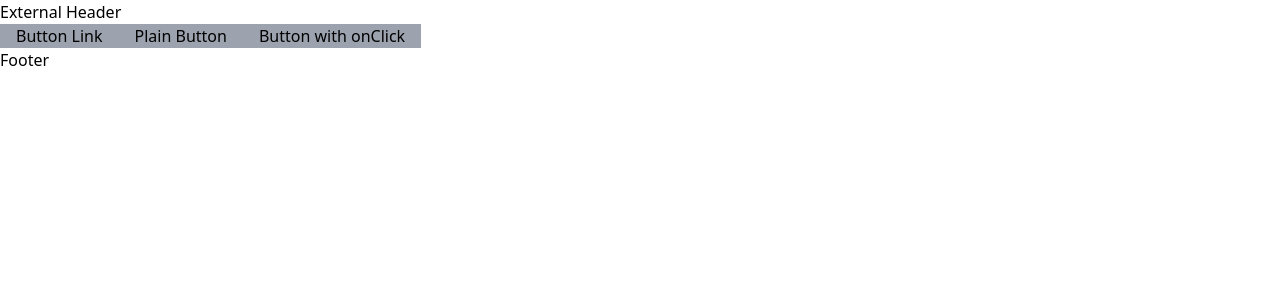
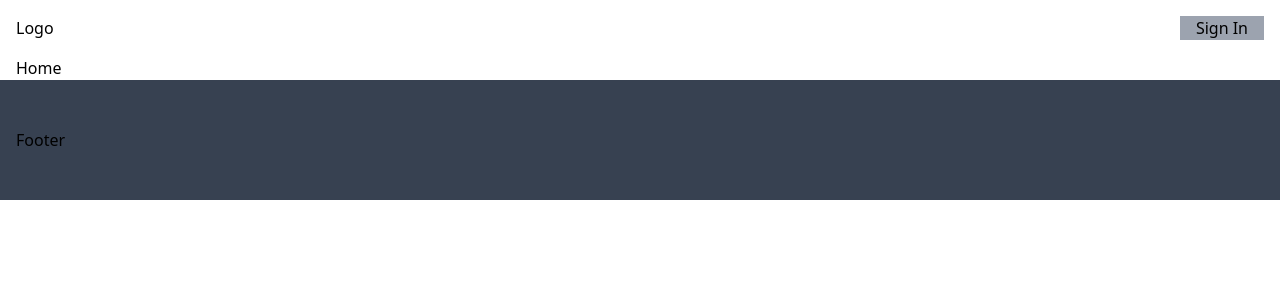
Before and after one commit to PeytonCleveland/tchdet, a Next.js app: page / in a window 1280 px wide. Shown: the top 300 px of the page. Built offline with nearby package versions, Linux system fonts and the light colour scheme.

Commit message:
added pages

```diff
--- a/components/footer/index.js
+++ b/components/footer/index.js
@@ -1,5 +1,9 @@
 const Footer = () => {
-  return <div>Footer</div>;
+  return (
+    <div className='w-screen bg-gray-700 py-12'>
+      <div className='container'>Footer</div>
+    </div>
+  );
 };
 
 export default Footer;
--- a/components/header/index.js
+++ b/components/header/index.js
@@ -1,6 +1,7 @@
 import { useRouter } from 'next/router';
 import { useState, useRef, useEffect } from 'react';
 import Button from '../button';
+import Link from 'next/link';
 
 const menuItems = [
   { text: 'Tchdet Discord', link: 'https://discord.gg/VQGw77dTeP' },
@@ -96,11 +97,19 @@ const Header = () => {
 
   return path.includes('/app') ? (
     <header className='h-14 flex justify-between items-center px-5'>
-      <div>Logo</div>
+      <Link href='/app' passHref>
+        <a>Logo</a>
+      </Link>
+
       <ProfileDropdown />
     </header>
   ) : (
-    <div>External Header</div>
+    <div className='container h-14 flex justify-between items-center'>
+      <div>Logo</div>
+      <Button href='/sign-in' className='ml-4'>
+        Sign In
+      </Button>
+    </div>
   );
 };
 
--- /dev/null
+++ b/pages/business.js
@@ -0,0 +1,8 @@
+const Business = () => {
+  return (
+    <div className='w-full bg-gray-400'>
+      <div className='container'>Business Page</div>
+    </div>
+  );
+};
+export default Business;
--- a/pages/index.js
+++ b/pages/index.js
@@ -2,12 +2,8 @@ import Button from '../components/button';
 
 const Home = () => {
   return (
-    <div>
-      <Button href="/Hello">Button Link</Button>
-      <Button>Plain Button</Button>
-      <Button onClick={() => console.log('I was clicked')}>
-        Button with onClick
-      </Button>
+    <div className='container'>
+      <h1>Home</h1>
     </div>
   );
 };
--- a/tailwind.config.js
+++ b/tailwind.config.js
@@ -2,7 +2,10 @@ module.exports = {
   purge: ['./pages/**/*.{js,ts,jsx,tsx}', './components/**/*.{js,ts,jsx,tsx}'],
   darkMode: false, // or 'media' or 'class'
   theme: {
-    extend: {},
+    container: {
+      center: true,
+      padding: '1rem',
+    },
   },
   variants: {
     extend: {},
```
